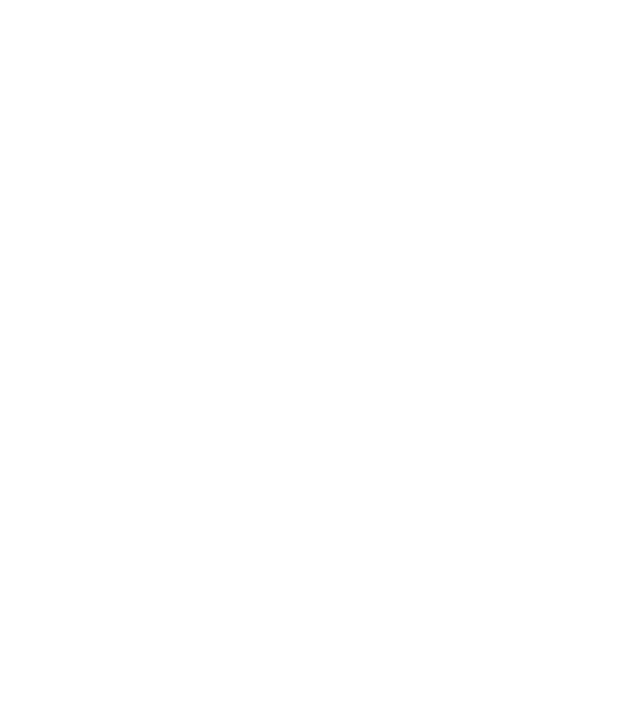
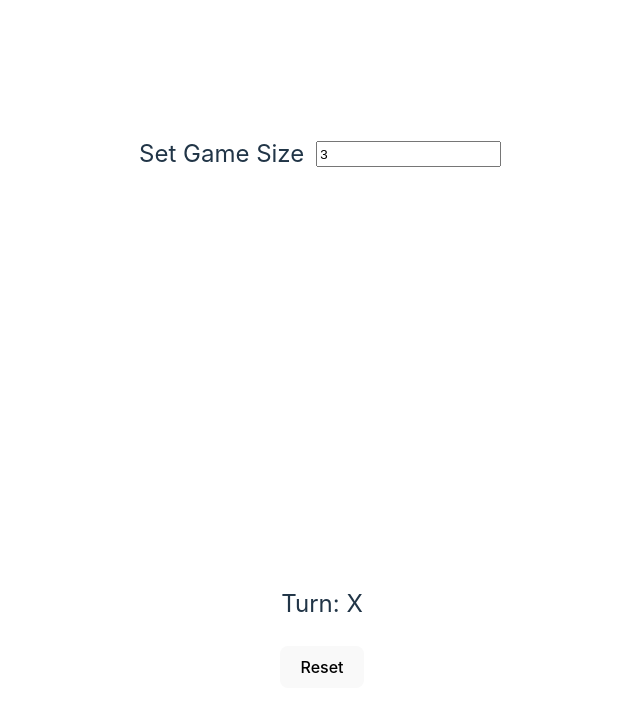
Before and after one commit to burakyesilyurt/React-Dynamic-Tic-Tac-Toe, a React (Vite) app: page / in a window 1280 px wide. Shown: the top 712 px of the page, without its empty margins (318-958 px from the left). Built offline with nearby package versions, Linux system fonts and the light colour scheme.

Commit message:
added new features

```diff
--- a/src/App.tsx
+++ b/src/App.tsx
@@ -1,4 +1,4 @@
-import { useState } from "react";
+import { useEffect, useState } from "react";
 import "./App.css";
 
 const blockStyle = {
@@ -8,77 +8,111 @@
   display: "flex",
   justifyContent: "center",
   alignItems: "center",
-  fontSize:"64px"
+  fontSize: "64px",
 };
 
 const oWinner = (lenght: number) => {
-    let oWinnerNum = 1
-      for(let i = lenght; i > 0; --i){
-        oWinnerNum *=2
+  let oWinnerNum = 1;
+  for (let i = lenght; i > 0; --i) {
+    oWinnerNum *= 2;
   }
-    return oWinnerNum
-}
+  return oWinnerNum;
+};
 
 const verticalHorizontalWinner = (board: number[][]): boolean => {
-    const oWinnerNum = oWinner(board.length)
-    for(let i = 0; i < board.length; ++i){
+  const oWinnerNum = oWinner(board.length);
+  for (let i = 0; i < board.length; ++i) {
     let isVertical = 1;
     let isHorizontal = 1;
-        for(let j = 0; j < board[i].length; ++j){
+    for (let j = 0; j < board[i].length; ++j) {
       isHorizontal *= board[i][j];
       isVertical *= board[j][i];
     }
-        if (isHorizontal === 1 || isHorizontal === oWinnerNum || isVertical === 1 || isVertical === oWinnerNum) {
+    if (
+      isHorizontal === 1 ||
+      isHorizontal === oWinnerNum ||
+      isVertical === 1 ||
+      isVertical === oWinnerNum
+    ) {
       return true;
     }
-
   }
-    return false
-}
+  return false;
+};
 
 const diagonalWinner = (board: number[][]): boolean => {
-    const oWinnerNum = oWinner(board.length)
+  const oWinnerNum = oWinner(board.length);
   let diagSum = 1;
   let reverseDiagSum = 1;
-    for(let i = 0, j = board.length - 1; i < board.length; ++i, --j){
-        diagSum *= board[i][i]
-        reverseDiagSum *= board[i][j]
+  for (let i = 0, j = board.length - 1; i < board.length; ++i, --j) {
+    diagSum *= board[i][i];
+    reverseDiagSum *= board[i][j];
   }
-    if(diagSum === 1 || reverseDiagSum === 1 || diagSum === oWinnerNum || reverseDiagSum === oWinnerNum){
-        return true
+  if (
+    diagSum === 1 ||
+    reverseDiagSum === 1 ||
+    diagSum === oWinnerNum ||
+    reverseDiagSum === oWinnerNum
+  ) {
+    return true;
   }
-    return false
-}
+  return false;
+};
 
 const isWinner = (board: number[][]): boolean => {
-   if(verticalHorizontalWinner(board) || diagonalWinner(board)) return true
-   return false
-}
+  if (verticalHorizontalWinner(board) || diagonalWinner(board)) return true;
+  return false;
+};
 
 const createBlocks = (n: number): number[][] => {
-  return new Array(n).fill(undefined).map(() => new Array(n).fill(0))
+  return new Array(n).fill(undefined).map(() => new Array(n).fill(0));
 };
 
 function App() {
-  const [board, setBoard] = useState(createBlocks(3));
-  const [turn, setTurn] = useState(true)
+  const [gameSize, setGameSize] = useState<number>(3);
+  const [board, setBoard] = useState(createBlocks(gameSize));
+  const [turn, setTurn] = useState(true);
+  const [winner, setWinner] = useState<string | null>(null);
+
+  useEffect(() => {
+    setBoard(createBlocks(gameSize));
+  }, [gameSize]);
 
   const handleClick = (row: number, col: number) => {
-    if(board[row][col] !== 0) return
+    if (board[row][col] !== 0) return;
     board[row][col] = turn ? 1 : 2;
     setBoard(() => [...board]);
-    if(isWinner(board)){
-        setBoard(createBlocks(3))
-        const winner = turn ? "X" : "O";
-        console.log(`Winner is ${winner}`)
-        setTurn(false)
+    if (isWinner(board)) {
+      setBoard(createBlocks(gameSize));
+      setWinner(turn ? "X" : "O");
+      setTurn(turn);
+    } else {
+      setWinner(null);
+      setTurn((prev) => !prev);
+    }
+  };
 
-    }
-    setTurn((prev) => !prev)
+  const inputHandle = (e: React.ChangeEvent<HTMLInputElement>) => {
+    const boardSize = Number(e.target.value);
+    if (boardSize <= 1) return;
+    setGameSize(boardSize);
+    setTurn(true);
   };
 
   return (
     <>
+      <p
+        style={{ fontSize: 24, display: "flex", gap: 12, alignItems: "center" }}
+      >
+        Set Game Size{" "}
+        <input
+          onChange={inputHandle}
+          style={{ height: 20 }}
+          value={gameSize}
+          type="number"
+        />
+      </p>
+
       {board.map((row, r) => {
         return (
           <div style={{ display: "flex" }} key={r}>
@@ -96,6 +130,12 @@
           </div>
         );
       })}
+      {winner ? (
+        <p style={{ fontSize: 24 }}>Winner is: {winner}</p>
+      ) : (
+        <p style={{ fontSize: 24 }}>Turn: {turn ? "X" : "O"} </p>
+      )}
+      <button onClick={() => setBoard(createBlocks(gameSize))}>Reset</button>
     </>
   );
 }
```
Lines whose indentation alone changed are shown as unchanged.
